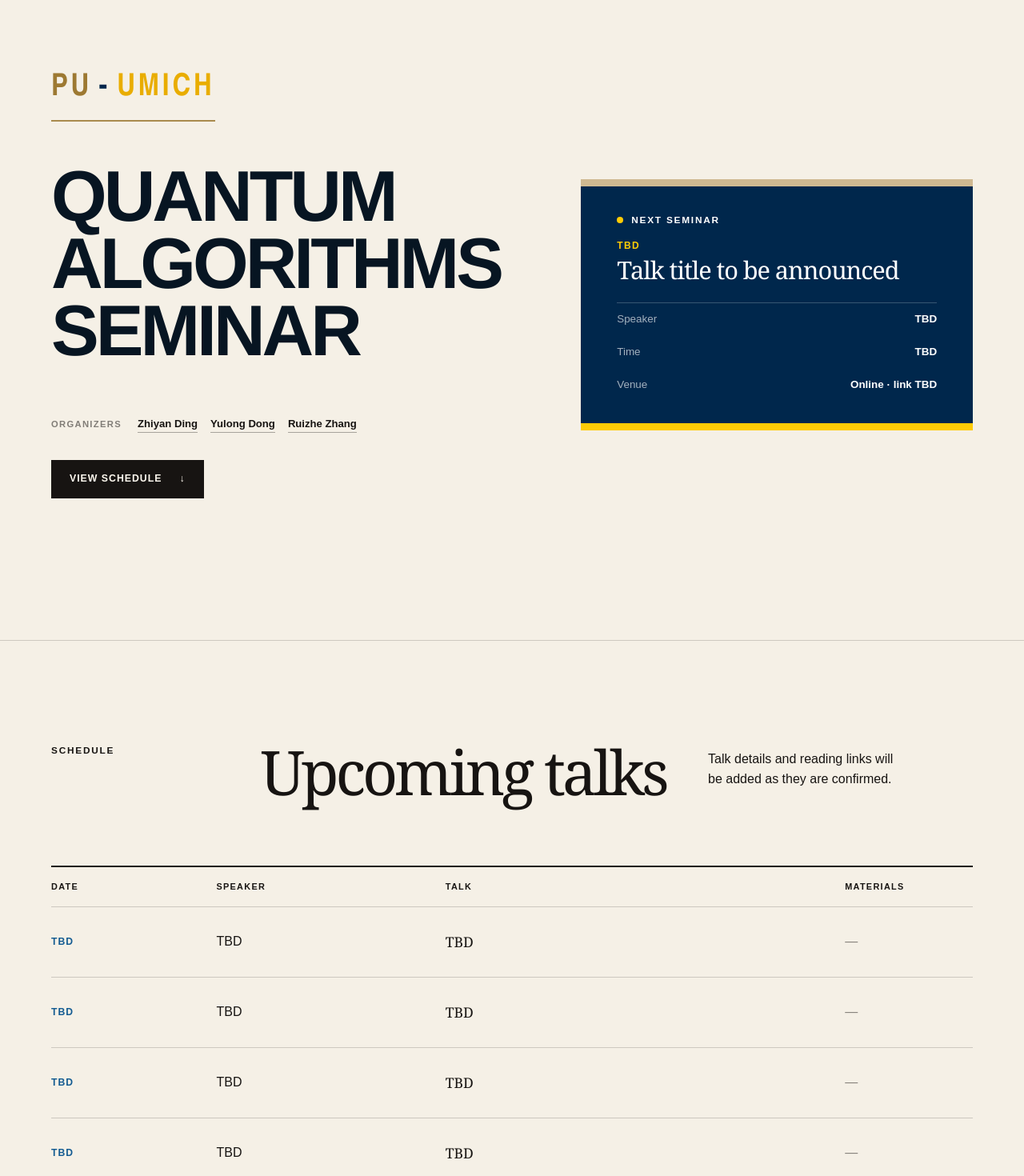
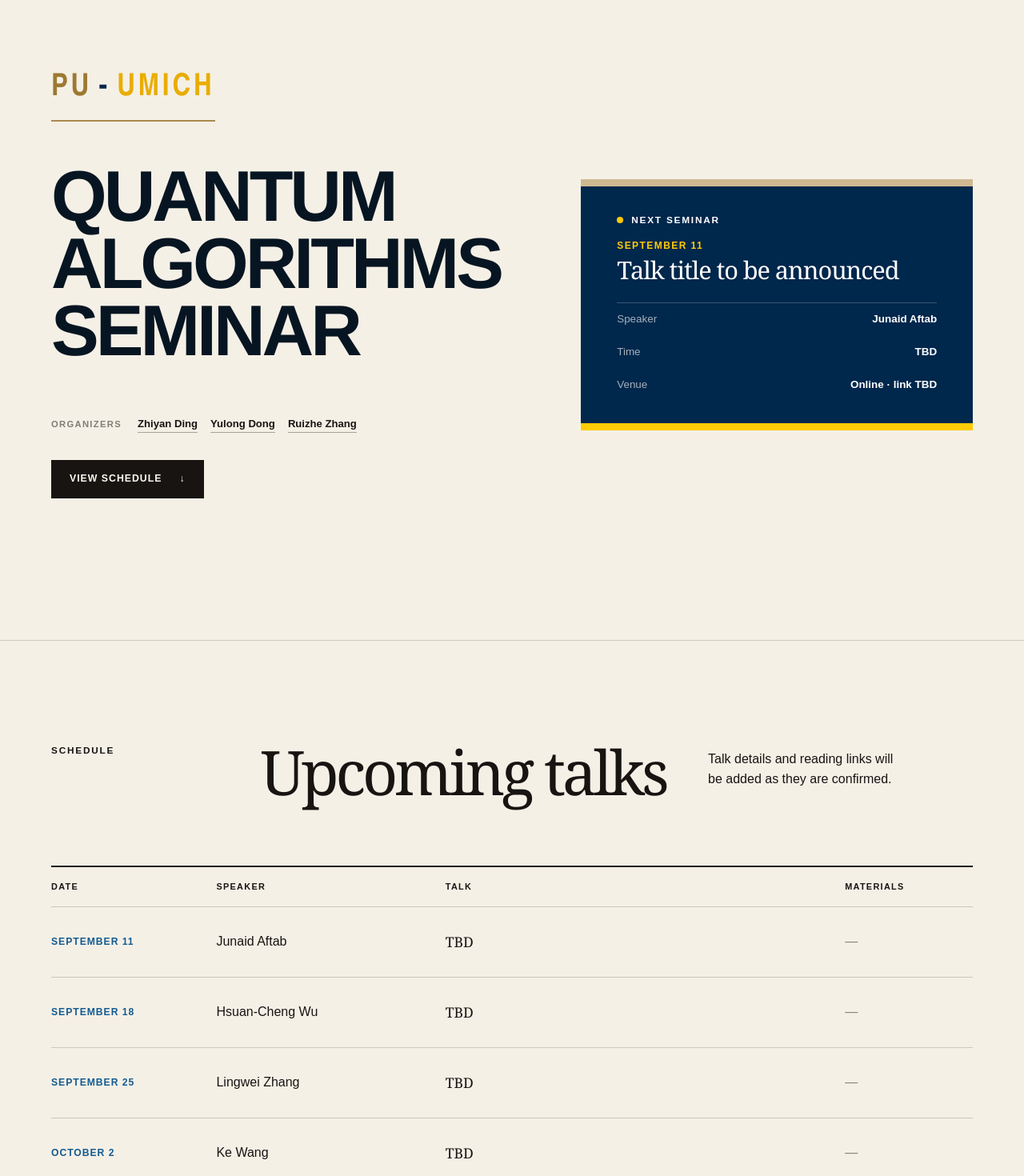
Before and after one commit to zrz1996/purdue-umich-quantum-algorithms-seminar, a Next.js app: page / in a window 1280 px wide. Shown: the top 1470 px of the page at 80% size. Built offline with nearby package versions, Linux system fonts and the light colour scheme.

Commit message:
Add first seminar speakers and dates

```diff
--- a/app/page.tsx
+++ b/app/page.tsx
@@ -1,8 +1,8 @@
 const talks = [
-  { date: 'TBD', speaker: 'TBD', title: 'TBD', link: '' },
-  { date: 'TBD', speaker: 'TBD', title: 'TBD', link: '' },
-  { date: 'TBD', speaker: 'TBD', title: 'TBD', link: '' },
-  { date: 'TBD', speaker: 'TBD', title: 'TBD', link: '' },
+  { date: 'September 11', speaker: 'Junaid Aftab', title: 'TBD', link: '' },
+  { date: 'September 18', speaker: 'Hsuan-Cheng Wu', title: 'TBD', link: '' },
+  { date: 'September 25', speaker: 'Lingwei Zhang', title: 'TBD', link: '' },
+  { date: 'October 2', speaker: 'Ke Wang', title: 'TBD', link: '' },
 ];
 
 export default function Home() {
@@ -34,12 +34,12 @@
             <div className="card-label">
               <span className="pulse" aria-hidden="true" /> Next seminar
             </div>
-            <p className="talk-date">TBD</p>
+            <p className="talk-date">September 11</p>
             <h2 id="next-talk-heading">Talk title to be announced</h2>
             <dl>
               <div>
                 <dt>Speaker</dt>
-                <dd>TBD</dd>
+                <dd>Junaid Aftab</dd>
               </div>
               <div>
                 <dt>Time</dt>
```
